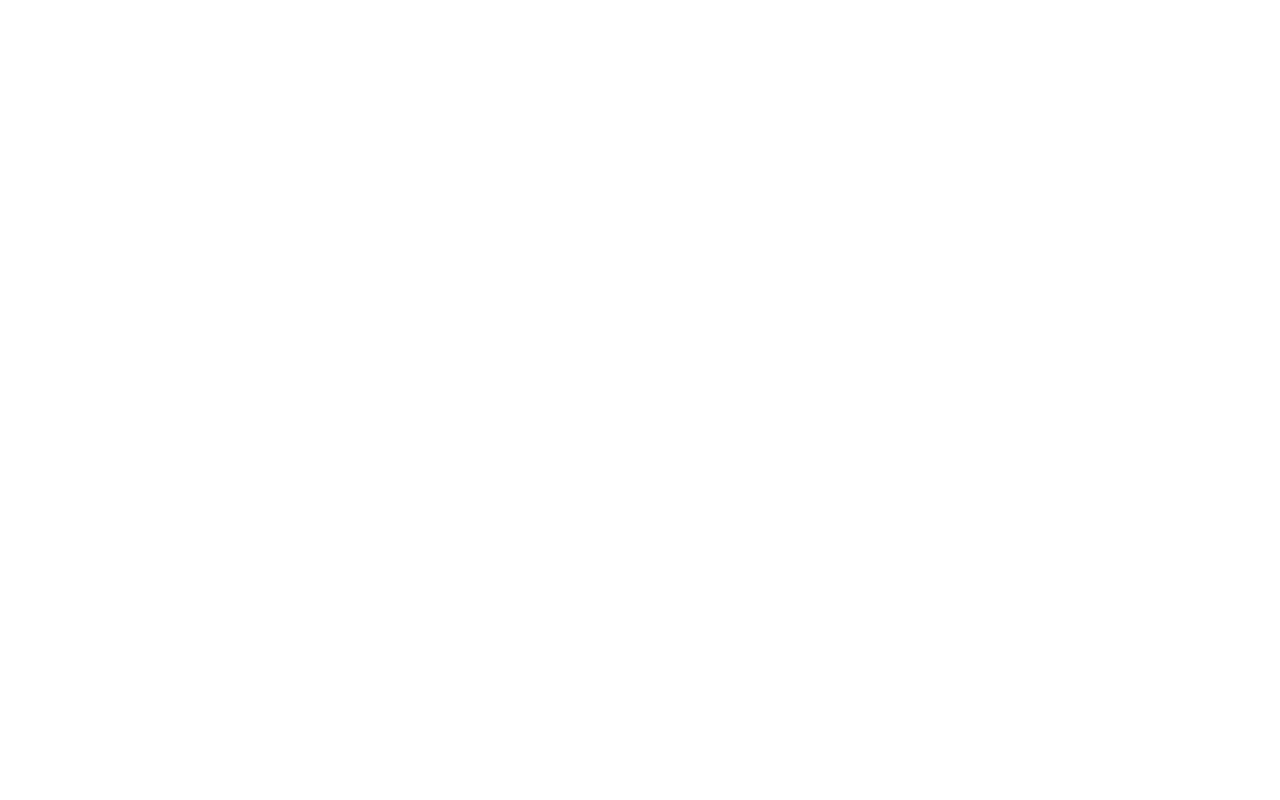
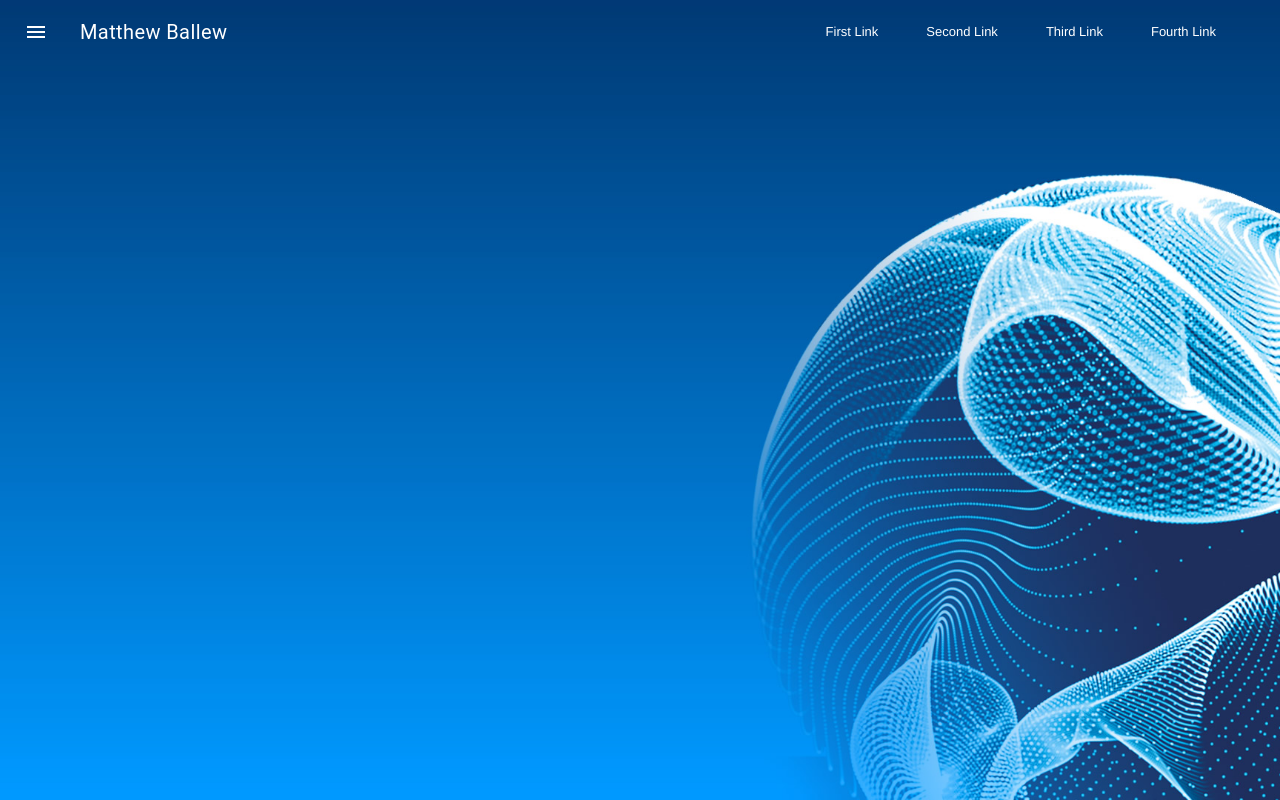
Before and after one commit to mballew/mballew.github.io, a plain HTML site: page index.html in a window 1280 px wide. Drawn offline with Linux system fonts and the light colour scheme.

Commit message:
Fix background image

```diff
--- a/css/style.css
+++ b/css/style.css
@@ -1,5 +1,5 @@
 .demo-layout-transparent {
-	background: url(images/background.jpg) center / cover;
+	background: url(../images/background.jpg) center / cover;
 }
 
 .demo-layout-transparent .mdl-layout__header,
```
